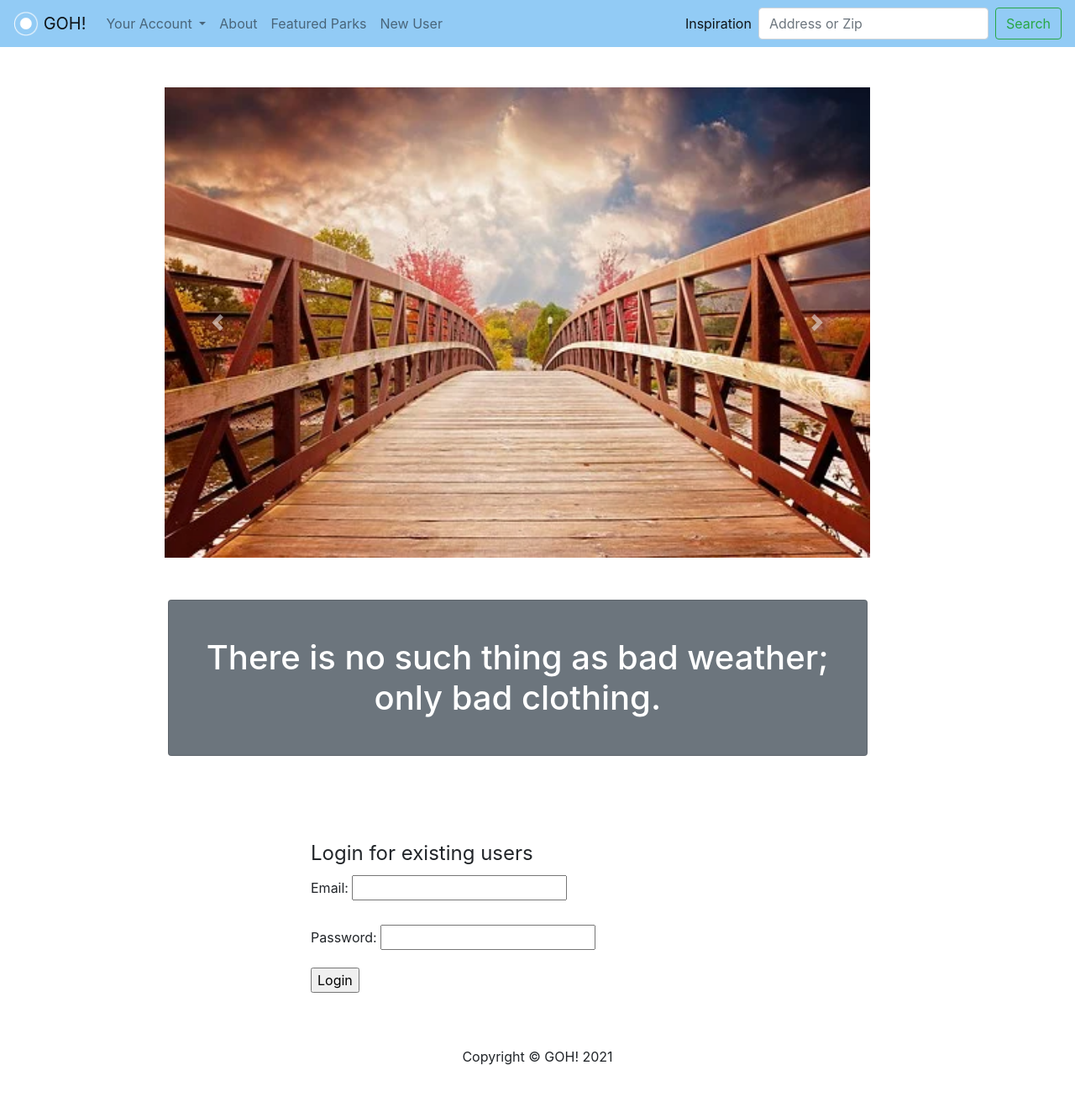
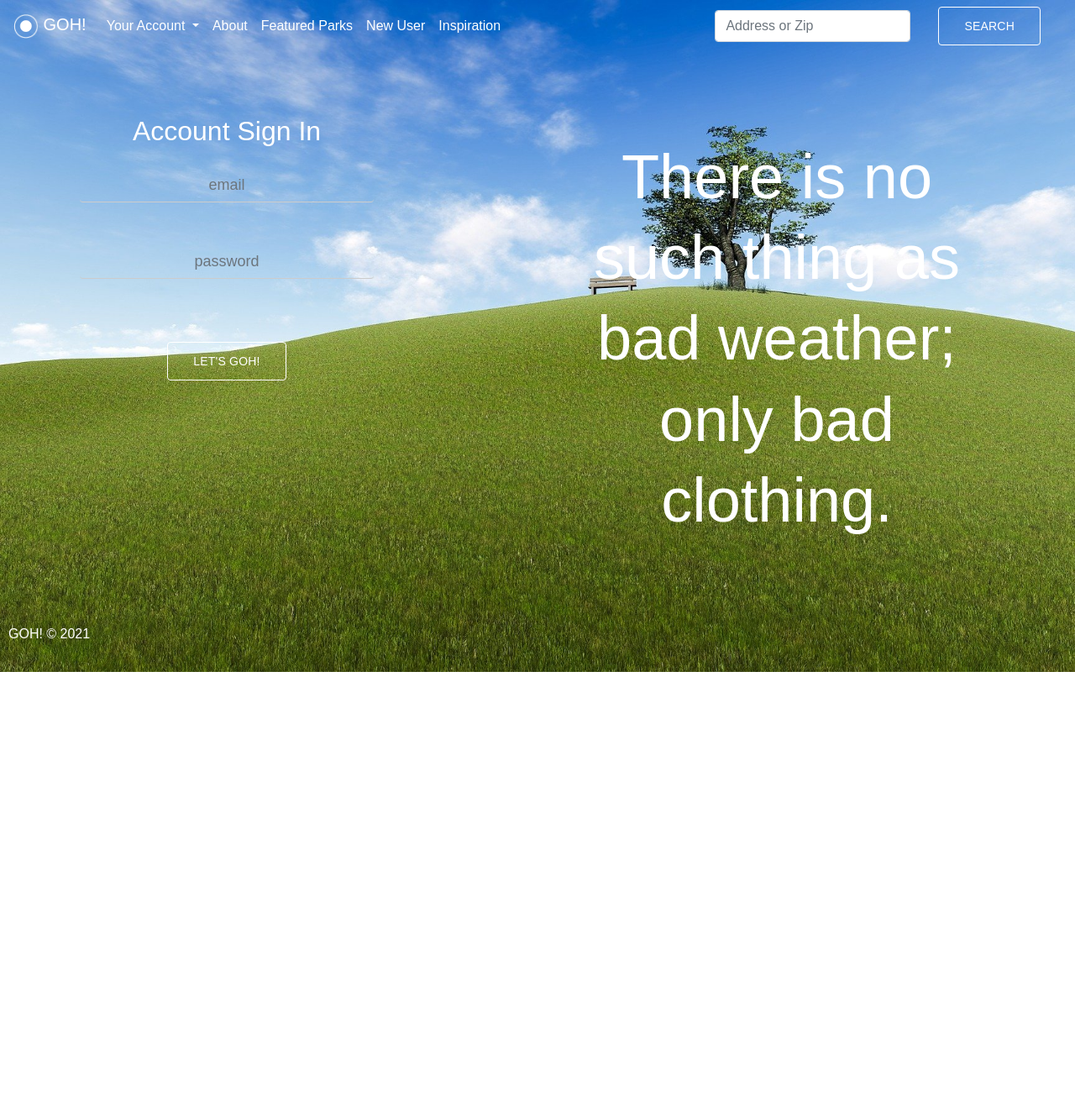
Before and after one commit to NoelleinMN/goh, a Flask app: page / in a window 1280 px wide. Shown: the whole page at 84% size. After the commit the page ends 800 px from the top, so only its background shows below. Run offline with Flask 2, Linux system fonts and the light colour scheme.

Commit message:
updated homepage and base styles

```diff
--- a/server.py
+++ b/server.py
@@ -17,10 +17,6 @@ app.jinja_env.undefined = StrictUndefined
 API_KEY = os.environ['GOOGLE_MAPS_KEY']
 GEOCODE_BASE_URL: "https://maps.googleapis.com/maps/api/geocode/json"
 
-
-@app.route('/home')
-def test_home():
-    return render_template('test_homepage.html')
 
 
 @app.route('/')
--- a/static/css/test-goh-styles.css
+++ b/static/css/test-goh-styles.css
@@ -5,7 +5,7 @@ html, body {
 }
 
 body {
-  background-image: url(grass-hill-tree-bench.jpg);
+  background-image: url(/static/images/grass-hill-tree-bench.jpg);
   background-size: cover;
   background-repeat: no-repeat;
   background-position: center center;
@@ -15,24 +15,30 @@ body {
   -webkit-font-smoothing: antialiased;
 }
 
-body.about {background-image: url(tree-sunset.jpg);}
+body.about {background-image: url(/static/images/tree-sunset.jpg);}
 
-body.newuser {background-image: url(tree-zoom.jpg);}
+body.newuser {background-image: url(/static/images/tree-zoom.jpg);}
 
-.navbar {
+.navbar .navbar-expand-lg .navbar-light {
   background: transparent;
   border: none;
   color: #fff;
   font-family: 'Raleway', sans-serif;
 }
 
-.navbar-default .navbar-brand, .navbar-default .navbar-nav li a {
+.navbar .navbar-brand, .navbar .navbar-nav li a {
   color: #fff;
   font-family: 'Raleway', sans-serif;
 
 }
 
-.navbar-default .navbar-brand:hover, .navbar-default .navbar-nav li a:hover {
+.navbar-nav li a, .navbar-light .navbar-nav .nav-link {
+  color: #fff;
+  font-family: 'Raleway', sans-serif;
+
+}
+
+.navbar .navbar-brand:hover, .navbar .navbar-nav li a:hover {
   color: #ffd200;
 }
 
--- a/templates/base.html
+++ b/templates/base.html
@@ -4,8 +4,10 @@
   <meta charset="utf-8">
   <meta name="viewport" content="width=device-width">
   <link rel="stylesheet" href="https://cdn.jsdelivr.net/npm/bootstrap@4.6.0/dist/css/bootstrap.min.css" integrity="sha384-B0vP5xmATw1+K9KRQjQERJvTumQW0nPEzvF6L/Z6nronJ3oUOFUFpCjEUQouq2+l" crossorigin="anonymous">
-  <link rel="stylesheet" href="/static/css/goh-styles.css">
+  <!-- <link rel="stylesheet" href="/static/css/goh-styles.css"> -->
   <!-- ADD CSS FILE HERE AFTER BOOTSTRAP -->
+  <link rel="stylesheet" href="/static/css/test-goh-styles.css">
+
   <link rel="icon" type="image/x-icon" href="static/images/white-marker.png" />
 
   <script src="https://code.jquery.com/jquery-3.4.1.js" integrity="sha256-WpOohJOqMqqyKL9FccASB9O0KwACQJpFTUBLTYOVvVU=" crossorigin="anonymous"></script>
@@ -66,7 +68,7 @@
 
 <body>
 
-  <nav class="navbar navbar-expand-lg navbar-light" style="background-color: #92cbf5;">
+  <nav class="navbar navbar-expand-lg navbar-light">
     <a class="navbar-brand" href="/">
       <img src="/static/images/white-marker.png" width="30" height="30" class="d-inline-block align-top" alt="">
       GOH!</a>
@@ -98,13 +100,11 @@
         <li class="nav-item">
             <a class="nav-link" href="/newuser">New User<span class="sr-only">(current)</span></a>
         </li>
-      </ul>
 
-      <ul class="navbar-nav ml-auto">
-        <li class="nav-item active">
+          <li class="nav-item">
             <a class="nav-link" href="/login" data-toggle="modal" data-target="#exampleModal">Inspiration</a>
         </li>
-
+      </ul>
         <!-- Inspiration Modal -->
         <div class="modal fade" id="exampleModal" tabindex="-1" role="dialog" aria-labelledby="modalLabel" aria-hidden="true">
           <div class="modal-dialog" role="document">
@@ -144,6 +144,12 @@
 
 
 
+
+
+
+  <div class="container">
+  {% block body %}{% endblock %}
+
       {% with messages = get_flashed_messages(with_categories=true) %}
       {% if messages %}
       <div class="alert alert-secondary alert-dismissible fade show" role="alert">
@@ -155,22 +161,15 @@
           </button>
         </div>
         {% endfor %}
-    </ul>
       {% endif %}
     {% endwith %}
 
+  </div>
+  {% block after_body %}{% endblock %}
 
-
-
-  <div class="container">
-  {% block body %}{% endblock %}
-  </div>
-  {% block after_body %}
-  <footer class="py-5 sm-light">
-    <div class="container"><p class="m-0 text-center text-black">Copyright &copy; GOH! 2021</p></div>
+<footer class="text-muted py-5">
+  <p class="mb-1">GOH! &copy; 2021</p>
 </footer>
-
-  {% endblock %}
 
 <script src="https://cdn.jsdelivr.net/npm/bootstrap@4.6.0/dist/js/bootstrap.min.js" integrity="sha384-+YQ4JLhjyBLPDQt//I+STsc9iw4uQqACwlvpslubQzn4u2UU2UFM80nGisd026JF" crossorigin="anonymous"></script>
 <script src="https://code.jquery.com/jquery-3.6.0.js" integrity="sha256-H+K7U5CnXl1h5ywQfKtSj8PCmoN9aaq30gDh27Xc0jk=" crossorigin="anonymous"></script>
--- a/templates/homepage.html
+++ b/templates/homepage.html
@@ -3,65 +3,22 @@
 
 {% block body %}
 
-<br><br>
-  <div class="c-wrapper">
-    <div id="carouselExampleIndicators" class="carousel slide" data-ride="carousel" align=center>
-      <div class="carousel-inner">
-        <div class="carousel-item active">
-          <img src="static/images/bridge.webp" class="d-block w-100" alt="...">
-        </div>
-        <div class="carousel-item">
-          <img src="static/images/road-curve-autumn.jpg" class="d-block w-100" alt="...">
-        </div>
-        <div class="carousel-item">
-          <img src="static/images/pier-lake.webp" class="d-block w-100" alt="...">
-        </div>
-        <div class="carousel-item">
-          <img src="static/images/wooded_path.webp" class="d-block w-100" alt="...">
-        </div>
-        <div class="carousel-item">
-          <img src="static/images/beach-walk.webp" class="d-block w-100" alt="...">
-        </div>
-      </div>
-      <a class="carousel-control-prev" href="#carouselExampleIndicators" role="button" data-slide="prev">
-        <span class="carousel-control-prev-icon" aria-hidden="true"></span>
-        <span class="sr-only">Previous</span>
-      </a>
-      <a class="carousel-control-next" href="#carouselExampleIndicators" role="button" data-slide="next">
-        <span class="carousel-control-next-icon" aria-hidden="true"></span>
-        <span class="sr-only">Next</span>
-      </a>
-    </div>
+<div class="row align-items-end">
+  <div class="tagline">
+      <p>There is no such thing as bad weather; only bad clothing.</p>
   </div>
 
-    <div class="q-wrapper">
-    <div class="card text-white bg-secondary my-5 py-4 text-center">
-        <div class="card-body"><h1 class="text-white m-0">There is no such thing as bad weather; <br> only bad clothing.</h1></div>
-    </div>
+
+  <div class="col">
+      <section class="login" id="login">
+          <h2 id="signup">Account Sign In</h2>
+          <form action="/login" autocomplete="on" method="POST">
+            <input name="email" type="text" class="form-control" id="holder" placeholder="email">
+            <input name="password" type="password" class="form-control" id="password" placeholder="password">
+            <button type="submit" name="your_name" value="your_value" class="btn">Let's GOH!</button>
+          </form>
+      </section>
   </div>
-
-  <div class="container-fluid"></div>
-  <div class="row align-items-right">
-  <section class="col-6 mx-auto" id="login">
-
-  <fieldset>
-    <legend>Login for existing users</legend>
-      <form action="/login" autocomplete="on" method="POST">
-        <p>
-          <label for="email">Email:</label>
-          <input type="email" id="email" name="email">
-          <br><br>
-          <label for="password">Password:</label>
-          <input type="password" id="password" name="password">
-        </p>
-
-        <p>
-          <input type="submit" value="Login">
-        </p>
-      </form>
-  </fieldset>
-  </section>
 </div>
 
-
 {% endblock %}
```
Lines whose indentation alone changed are shown as unchanged.
